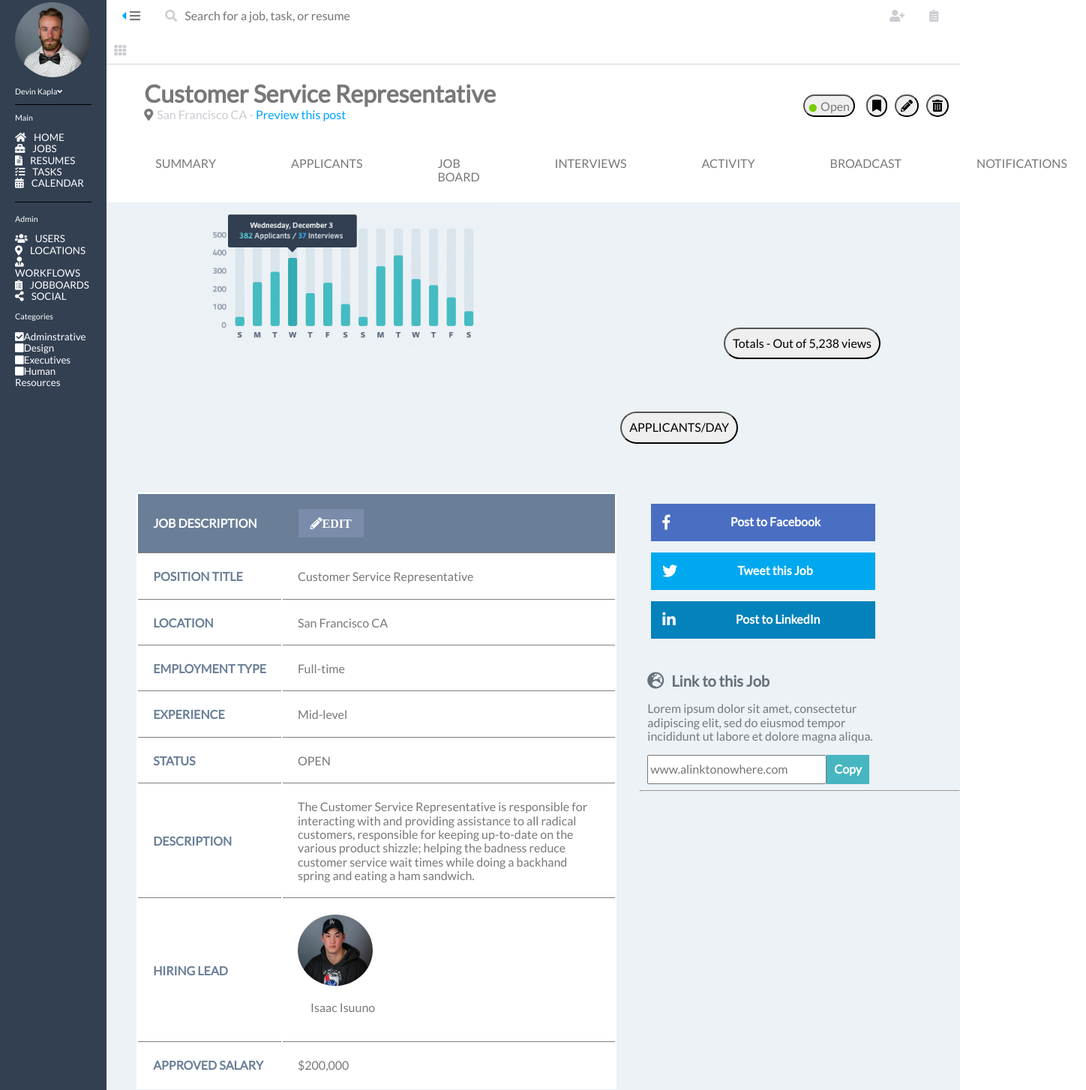
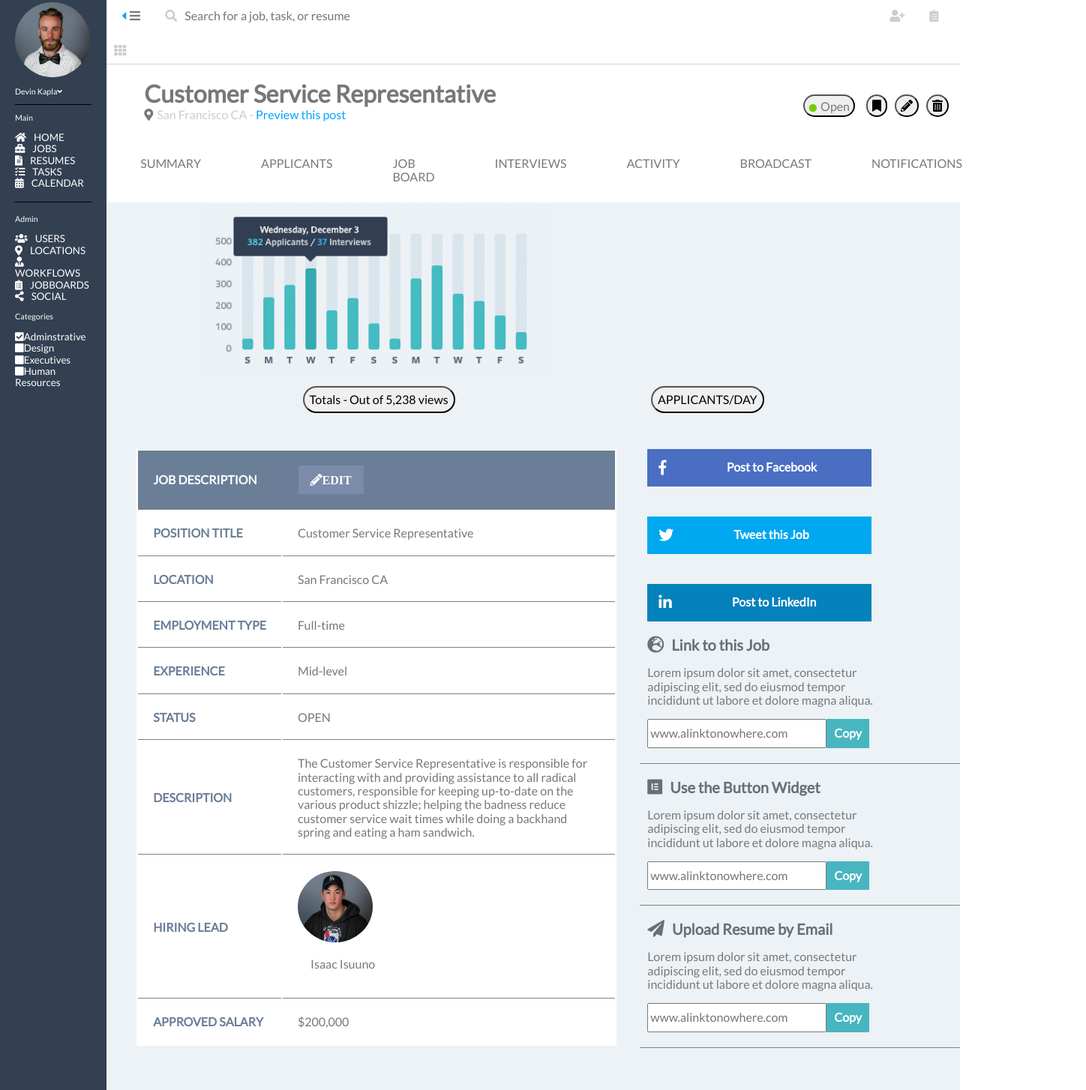
Before and after one commit to KaylaLawson/kl-comp-challenge-2, a plain HTML site: page index.html in a window 1280 px wide. Shown: the part 17-1471 px from the top of the page at 75% size, 1448 px wide, since content can reach past the window. Drawn offline with Linux system fonts and the light colour scheme.

Commit message:
More style

```diff
--- a/index.html
+++ b/index.html
@@ -2,9 +2,9 @@
 <html>
 <head>
   <title>KL-Static-Comp</title>
+  <link rel="stylesheet" href="normalize.css">
   <link rel="stylesheet" type="text/css" href="style.css">
   <link rel="stylesheet" href="https://use.fontawesome.com/releases/v5.6.1/css/all.css" integrity="sha384-gfdkjb5BdAXd+lj+gudLWI+BXq4IuLW5IT+brZEZsLFm++aCMlF1V92rMkPaX4PP" crossorigin="anonymous">
-  <link rel="stylesheet" href="normalize.css">
   <link href="https://fonts.googleapis.com/css?family=Lato" rel="stylesheet">
 </head>
 <body>
@@ -126,8 +126,10 @@
       <article class="bar-graph">
         <img class="image" src="images/bar-graph.png">
       </article>
-      <button class="total-btn">Totals - Out of 5,238 views</button>
-      <button class="app-btn">APPLICANTS/DAY</button>
+      <section class="graph-btns">
+        <button class="total-btn">Totals - Out of 5,238 views</button>
+        <button class="app-btn">APPLICANTS/DAY</button>
+      </section>
     </section>
     <section class="table-container">
       <table class="table">
@@ -188,7 +190,7 @@
       <article class="box">
         <section class="link-to-job">
           <i class="fas fa-globe-europe"></i>
-          <p class="link-text">Link to this Job</p>
+          <p class="text">Link to this Job</p>
         </section>
         <p class="lorem">Lorem ipsum dolor sit amet, consectetur adipiscing elit, sed do eiusmod tempor incididunt ut labore et dolore magna aliqua.</p>
         <section class="input-field">
@@ -196,7 +198,28 @@
           <button class="input-btn copy">Copy</button>
         </section>
       </article>
-      <hr>
+      <article class="box">
+        <section class="link-to-job">
+          <i class="fab fa-elementor"></i>
+          <p class="text">Use the Button Widget</p>
+        </section>
+        <p class="lorem">Lorem ipsum dolor sit amet, consectetur adipiscing elit, sed do eiusmod tempor incididunt ut labore et dolore magna aliqua.</p>
+        <section class="input-field">
+          <input class="input-link" type="text" name="" placeholder="www.alinktonowhere.com">
+          <button class="input-btn copy">Copy</button>
+        </section>
+      </article>
+       <article class="box">
+        <section class="link-to-job">
+          <i class="fas fa-paper-plane"></i>
+          <p class="text">Upload Resume by Email</p>
+        </section>
+        <p class="lorem">Lorem ipsum dolor sit amet, consectetur adipiscing elit, sed do eiusmod tempor incididunt ut labore et dolore magna aliqua.</p>
+        <section class="input-field">
+          <input class="input-link" type="text" name="" placeholder="www.alinktonowhere.com">
+          <button class="input-btn copy">Copy</button>
+        </section>
+      </article>
     </section>
     <footer></footer>
   </main>
--- a/style.css
+++ b/style.css
@@ -103,6 +103,7 @@ header {
 }
 
 /* -- EDIT SECTION -- */
+
 .edit-section {
   display: grid;
   grid-area: topnav1;
@@ -157,13 +158,14 @@ header {
  }
 
  /* -- HORIZONTAL NAV -- */
+
  .horizontal-nav {
-  display: inline-flex;
+  display: flex;
   grid-area: nav;
  }
 
  .nav {
-  margin: 30px 10px 0px 40px;
+  margin: 30px 10px 0px 20px;
   padding: 0px 25px 25px 25px;
   color: #787879;
  }
@@ -173,6 +175,7 @@ header {
  }
 
  /* -- GRAPHS -- */
+
 .graphs {
   background: #ecf2f6;
   grid-column: span 2;
@@ -235,22 +238,27 @@ header {
 }
 
 .image {
-  height: 50%;
+  height: 80%;
 }
 
 /* -- GRAPH BUTTONS -- */
+
+.graph-btns {
+  display: flex;
+  justify-content: space-evenly;
+  margin-top: 10px;
+}
 .total-btn {
-  margin: 50px 0px 20px 300px;
-  padding: 10px;
+  padding: 7px;
   border-radius: 30px;
 }
 .app-btn {
-  padding: 10px;
+  padding: 7px;
   border-radius: 30px;
-  margin: 50px 0px 20px 685px;
 }
 
 /* -- TABLE --*/
+
 .table-container {
   background: #ecf2f6;
   grid-area: table;
@@ -266,6 +274,7 @@ thead {
   width: 90%;
   margin-left: 40px;
   margin-bottom: 500px;
+  margin-top: 40px;
 }
 
 th, td {
@@ -324,8 +333,10 @@ th, td {
 
 .social-buttons {
   width: 70%;
-  margin: 15px 15px;
+  margin-bottom: 15px;
+  margin-left: 10px;
   padding: 15px;
+  margin-top: 40px;
 }
 
 .social-action {
@@ -375,17 +386,19 @@ th, td {
 /* -- INPUT FIELDS OF SOCIAL -- */
 
 .box {
-  margin-top: 45px;
+  margin-top: 20px;
 }
-.fa-globe-europe {
+
+.fa-globe-europe,
+.fa-elementor,
+.fa-paper-plane {
   color: #66707a;
   font-size: 17pt;
   margin-left: 10px;
   margin-right: 10px;
 }
 
-
-.link-text {
+.text {
   color: #66707a;
   font-weight: bold;
   margin: 0px;
@@ -406,6 +419,8 @@ th, td {
 
 .input-field {
   display: flex;
+  border-bottom: 1px solid grey;
+  padding-bottom: 20px;
 }
 
 .copy {
```
